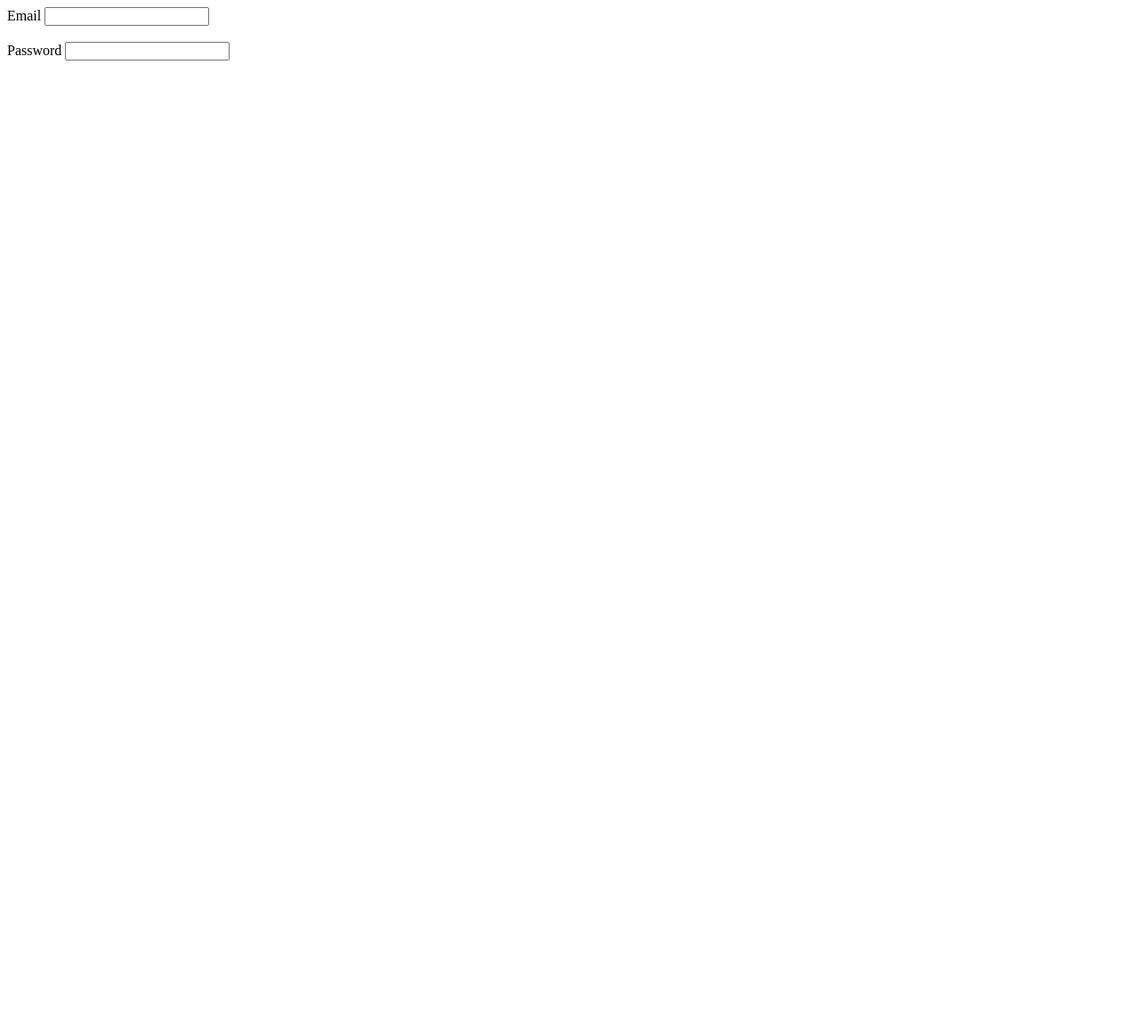
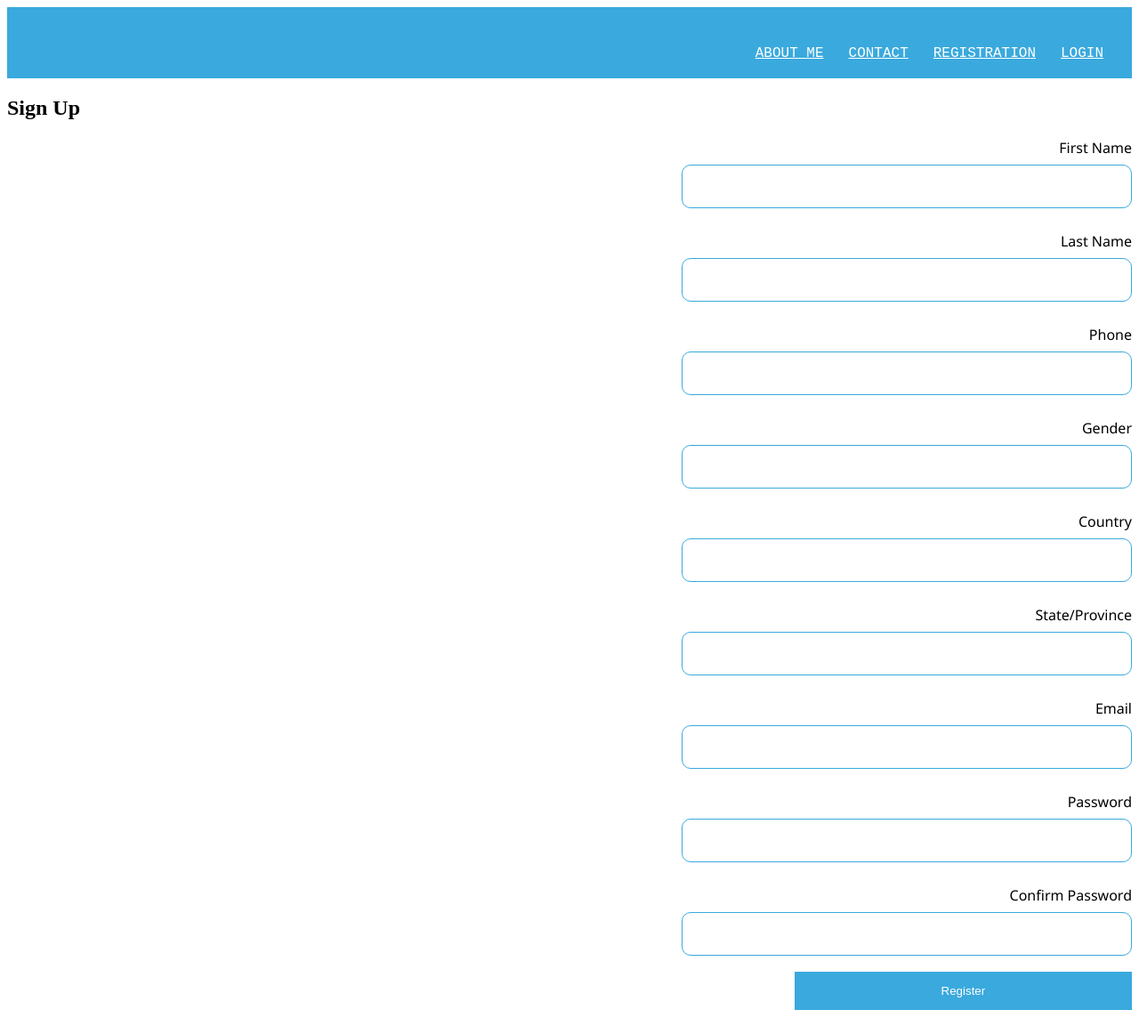
Before and after one commit to GOVISH-DAVIE/assignmentNew, a plain HTML site: page aboutme/registration.html in a window 1280 px wide. Shown: the whole page at 89% size. Before the commit the page ends 800 px from the top, so only its background shows below. Drawn offline with Linux system fonts and the light colour scheme.

Commit message:
edit two

```diff
--- a/aboutme/registration.html
+++ b/aboutme/registration.html
@@ -5,28 +5,88 @@
     <meta charset="UTF-8">
     <meta http-equiv="X-UA-Compatible" content="IE=edge">
     <meta name="viewport" content="width=device-width, initial-scale=1.0">
+    <link rel="stylesheet" href="style.css">
+
     <title>Registration</title>
+
 </head>
 
 <body>
     <header>
-        <div>
+        <section>
+            <nav>
+                <ul>
+                    <li class="active">
+                        <a href="#">About Me</a>
+                    </li>
+                    <li>
+                        <a href="#">Contact</a>
+                    </li>
+                    <li>
+                        <a href="#">Registration</a>
+                    </li>
+                    <li>
+                        <a href="#">Login</a>
+                    </li>
 
-        </div>
+                </ul>
+            </nav>
+        </section>
 
     </header>
     <main>
+        <h2>Sign Up</h2>
+
         <form action="" method="post" id="reg">
 
             <div>
+                <label for="f_name">First Name</label>
+                <input type="text" required>
+            </div>
+            <br>
+            <div>
+                <label for="l_name">Last Name</label>
+                <input type="text" required>
+            </div>
+            <br>
+            <div>
+                <label for="phone">Phone</label>
+                <input type="number" required>
+            </div>
+            <br>
+            <div>
+                <label for="gender">Gender</label>
+                <input type="text" required>
+            </div>
+            <br>
+            <div>
+                <label for="country">Country</label>
+                <input type="text" required>
+            </div>
+            <br>
+            <div>
+                <label for="province">State/Province</label>
+                <input type="text" required>
+            </div>
+            <br>
+            <div>
                 <label for="email">Email</label>
-                <input type="text" id="email">
+                <input type="email" required>
             </div>
             <br>
             <div>
                 <label for="password">Password</label>
-                <input type="text" id="email">
+                <input type="text" minlength="8" required>
             </div>
+            <br>
+            <div>
+                <label for="c_pass">Confirm Password</label>
+                <input type="text" minlength="8" required>
+            </div>
+            <div>
+                <button type="submit">Register</button>
+            </div>
+
 
         </form>
 
--- a/aboutme/style.css
+++ b/aboutme/style.css
@@ -1 +1,90 @@
 <style>
+    * {
+        padding: 0px;
+        margin: 0px;
+        text-decoration: none;
+        box-sizing: border-box;
+    }
+
+    body {
+        justify-content: right;
+        align-items: right;
+        background: linear-gradient(#01c7fe white);
+    }
+
+    nav {
+        background: rgb(58, 169, 221);
+        height: 80px;
+        width: 100%;
+    }
+
+    nav ul {
+        float: right;
+        margin-right: 20px;
+    }
+
+    nav ul li {
+        display: inline-block;
+        line-height: 60px;
+        margin: 5px;
+    }
+
+    nav ul li a {
+        font-family: 'Courier New', Courier, monospace;
+        font-size: medium;
+        font: 600;
+        color: white;
+        text-transform: uppercase;
+        padding: 7px;
+        border-radius: 5px;
+    }
+
+    a.active,
+    a:hover {
+        background: none;
+        transition: 5s;
+        color: black
+    }
+
+    form {
+        text-align: right;
+    }
+
+    label {
+        width: 100%;
+        display: inline-block;
+        text-align: right;
+        font-family: 'Segoe UI', Tahoma, Geneva, Verdana, sans-serif;
+        font-style: normal;
+    }
+
+    input {
+        width: 40%;
+        padding: 16px 8px;
+        margin: 8px 0;
+        display: inline-block;
+        border: 1px solid rgb(58, 169, 221);
+        box-sizing: border-box;
+        border-radius: 10px;
+    }
+
+    textarea {
+        width: 40%;
+        padding: 16px 8px;
+        margin: 8px 0;
+        display: inline-block;
+        border: 1px solid rgb(58, 169, 221);
+        box-sizing: border-box;
+        border-radius: 10px;
+    }
+
+    button {
+        background-color: rgb(58, 169, 221);
+        color: white;
+        padding: 14px 0;
+        margin: 10px 0;
+        border: none;
+        cursor: grabbing;
+        width: 30%
+    }
+</style>
```
Also changed, not shown: aboutme/contact.html (added, +62 -0 lines), aboutme/index.html (+6 -50 lines), aboutme/login.html (added, +60 -0 lines), aboutme/others/login.html (deleted, +0 -35 lines).
